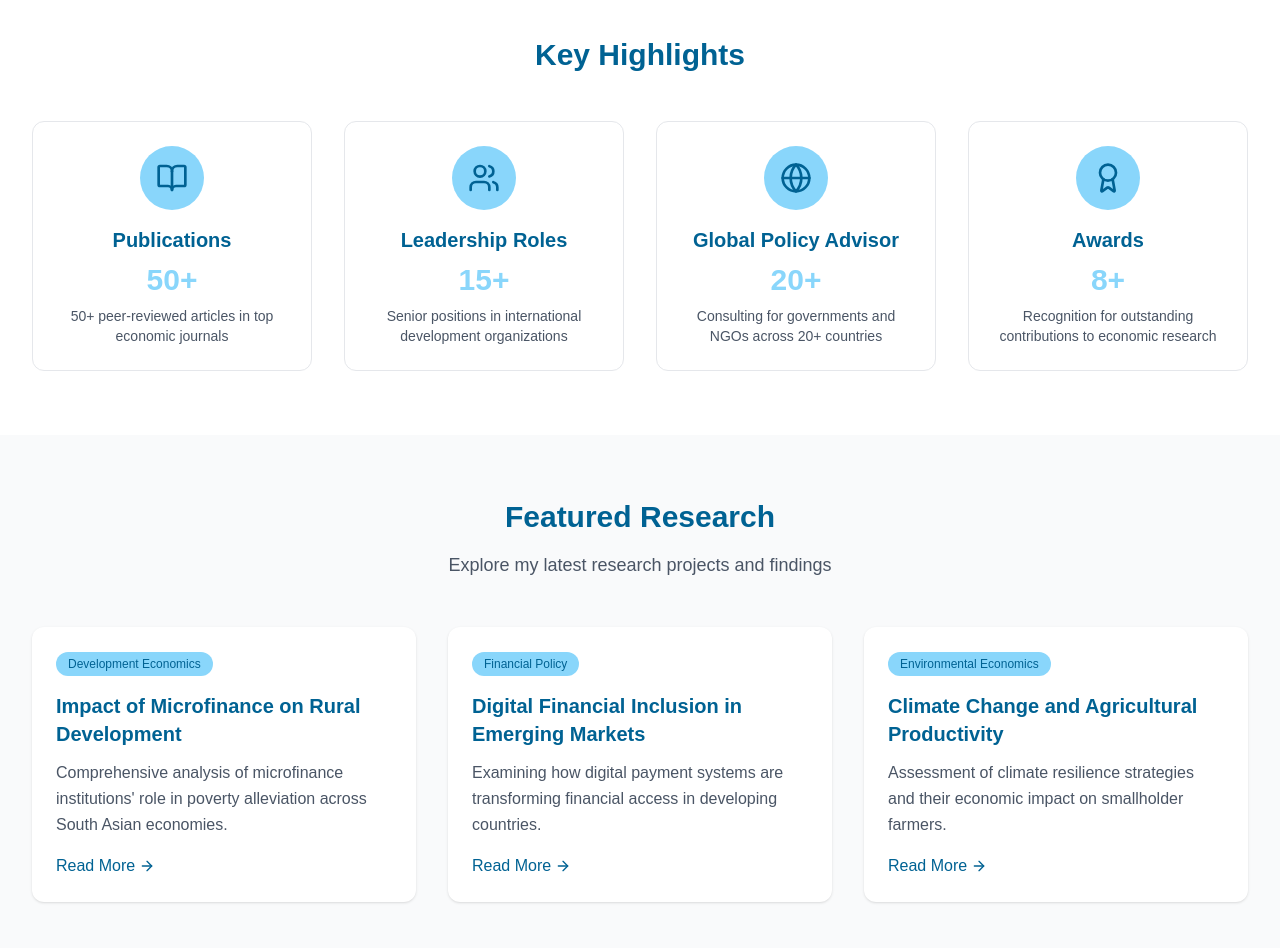
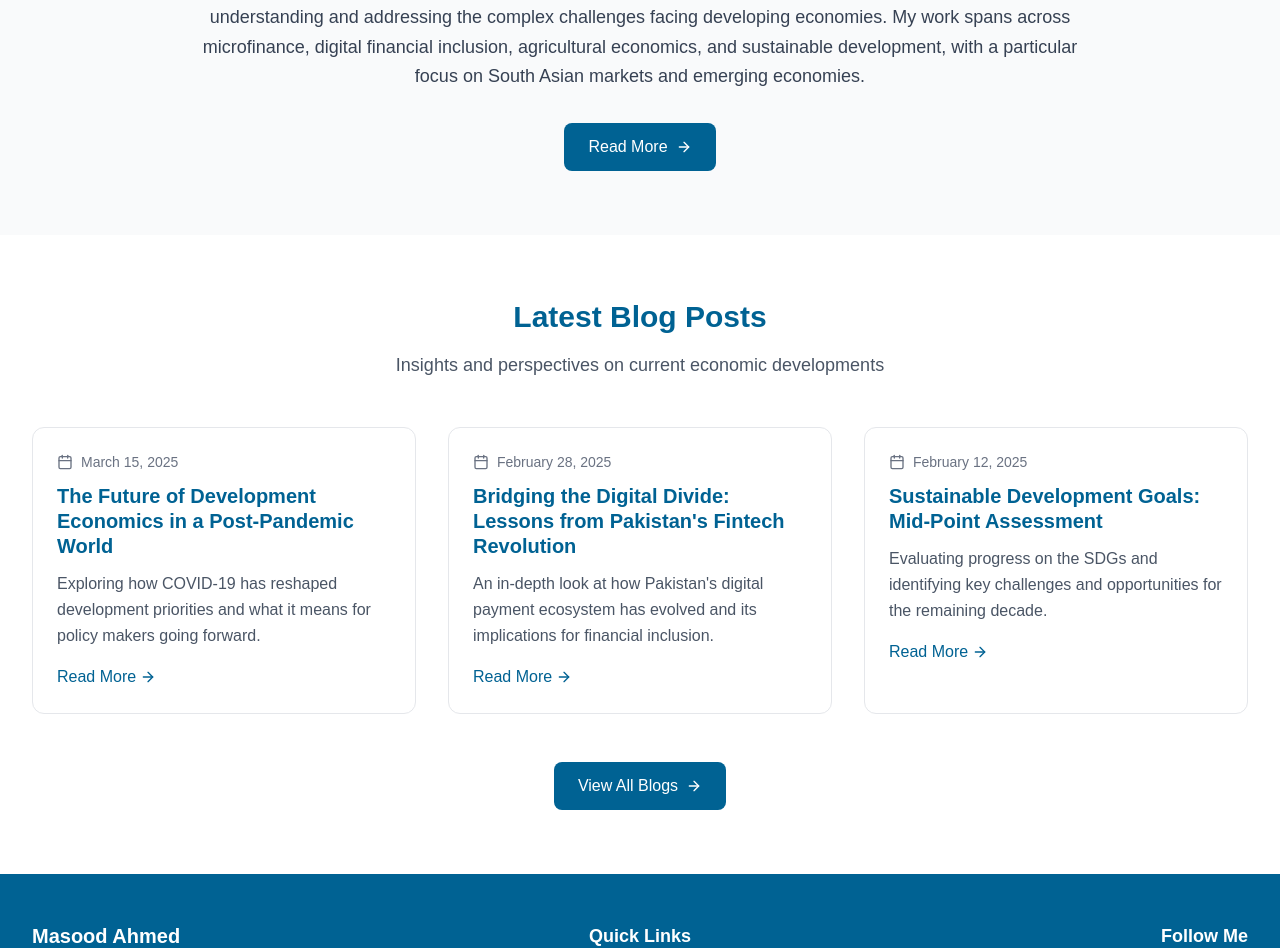
Before and after one commit to uzairshaikh346/MasoodAhmedPortfolio, a Next.js app: page / in a window 1280 px wide. Shown: the part 965-1913 px from the top of the page. Built offline with nearby package versions, Linux system fonts and the light colour scheme.

Commit message:
set images

```diff
--- a/src/app/about/page.tsx
+++ b/src/app/about/page.tsx
@@ -1,6 +1,7 @@
 "use client"
 import { motion } from 'framer-motion';
 import { Calendar, MapPin, GraduationCap, Briefcase, Mail, Linkedin, Twitter, CheckCircle, Award } from 'lucide-react';
+import Image from 'next/image';
 
 const AboutPage = () => {
   // Animation variants for scroll effects
@@ -129,28 +130,15 @@ const AboutPage = () => {
               className="flex justify-center lg:justify-end"
               variants={fadeInRight}
             >
-              <div className="relative">
-                <motion.div
-                  className="w-72 h-72 bg-gray-200 rounded-full flex items-center justify-center border-4 border-[#89d6fb]"
-                  whileHover={{ scale: 1.05 }}
-                  transition={{ duration: 0.3 }}
-                >
-                  <span className="text-gray-500 font-medium">Professional Photo</span>
-                </motion.div>
-                <motion.div
-                  className="absolute -bottom-4 -right-4 w-16 h-16 bg-[#006293] rounded-full flex items-center justify-center"
-                  animate={{
-                    scale: [1, 1.1, 1],
-                    rotate: [0, 10, -10, 0]
-                  }}
-                  transition={{
-                    duration: 2,
-                    repeat: Infinity,
-                    repeatType: "reverse"
-                  }}
-                >
-                  <Award className="w-8 h-8 text-white" />
-                </motion.div>
+              <div className="relative w-64 h-64 bg-gray-200 rounded-full flex items-center justify-center border-4 border-[#89d6fb] overflow-hidden">
+                <Image
+                  src="/masood_ahmed2.PNG"
+                  alt="Profile Photo"
+                  fill
+                  className="object-cover"
+                  priority
+                />
+
               </div>
             </motion.div>
           </motion.div>
@@ -375,84 +363,7 @@ const AboutPage = () => {
         </div>
       </section>
 
-      {/* Social Links Section */}
-      <section className="py-16 px-4 sm:px-6 lg:px-8">
-        <div className="max-w-4xl mx-auto text-center">
-          <motion.h2
-            className="text-3xl font-bold text-[#006293] mb-8"
-            initial={{ opacity: 0, y: 30 }}
-            whileInView={{ opacity: 1, y: 0 }}
-            transition={{ duration: 0.6 }}
-            viewport={{ once: true }}
-          >
-            Let&apos;s Connect
-          </motion.h2>
-          <motion.p
-            className="text-lg text-gray-600 mb-12"
-            initial={{ opacity: 0, y: 30 }}
-            whileInView={{ opacity: 1, y: 0 }}
-            transition={{ delay: 0.2, duration: 0.6 }}
-            viewport={{ once: true }}
-          >
-            I&apos;m always interested in discussing development economics, policy research, and potential collaborations.
-          </motion.p>
 
-          <motion.div
-            className="flex justify-center space-x-8"
-            initial="initial"
-            whileInView="animate"
-            variants={staggerContainer}
-            viewport={{ once: true }}
-          >
-            <motion.a
-              href="mailto:masood.ahmed@email.com"
-              className="group inline-flex flex-col items-center p-6 bg-white rounded-xl shadow-lg hover:shadow-xl transition-all duration-300"
-              aria-label="Email"
-              variants={fadeInUp}
-              transition={{ delay: 0.1 }}
-              whileHover={{ scale: 1.1, y: -10 }}
-              whileTap={{ scale: 0.95 }}
-            >
-              <div className="w-16 h-16 bg-[#006293] text-white rounded-full flex items-center justify-center mb-3 group-hover:bg-[#89d6fb] group-hover:text-[#006293] transition-colors duration-300">
-                <Mail className="w-7 h-7" />
-              </div>
-              <span className="text-[#006293] font-medium">Email</span>
-            </motion.a>
-            <motion.a
-              href="https://linkedin.com"
-              target="_blank"
-              rel="noopener noreferrer"
-              className="group inline-flex flex-col items-center p-6 bg-white rounded-xl shadow-lg hover:shadow-xl transition-all duration-300"
-              aria-label="LinkedIn"
-              variants={fadeInUp}
-              transition={{ delay: 0.2 }}
-              whileHover={{ scale: 1.1, y: -10 }}
-              whileTap={{ scale: 0.95 }}
-            >
-              <div className="w-16 h-16 bg-[#006293] text-white rounded-full flex items-center justify-center mb-3 group-hover:bg-[#89d6fb] group-hover:text-[#006293] transition-colors duration-300">
-                <Linkedin className="w-7 h-7" />
-              </div>
-              <span className="text-[#006293] font-medium">LinkedIn</span>
-            </motion.a>
-            <motion.a
-              href="https://twitter.com"
-              target="_blank"
-              rel="noopener noreferrer"
-              className="group inline-flex flex-col items-center p-6 bg-white rounded-xl shadow-lg hover:shadow-xl transition-all duration-300"
-              aria-label="Twitter"
-              variants={fadeInUp}
-              transition={{ delay: 0.3 }}
-              whileHover={{ scale: 1.1, y: -10 }}
-              whileTap={{ scale: 0.95 }}
-            >
-              <div className="w-16 h-16 bg-[#006293] text-white rounded-full flex items-center justify-center mb-3 group-hover:bg-[#89d6fb] group-hover:text-[#006293] transition-colors duration-300">
-                <Twitter className="w-7 h-7" />
-              </div>
-              <span className="text-[#006293] font-medium">Twitter</span>
-            </motion.a>
-          </motion.div>
-        </div>
-      </section>
     </div>
   );
 };
--- a/src/app/page.tsx
+++ b/src/app/page.tsx
@@ -1,6 +1,7 @@
 "use client"
 import { ArrowRight, BookOpen, Award, Users, Globe, Calendar } from 'lucide-react';
 import { motion } from 'framer-motion';
+import Image from 'next/image';
 
 const HomePage = () => {
   const highlights = [
@@ -139,13 +140,7 @@ const HomePage = () => {
                   About Me
                   <ArrowRight className="ml-2 w-4 h-4" />
                 </a>
-                <a
-                  href="/research"
-                  className="inline-flex items-center px-8 py-3 border-2 border-[#006293] text-[#006293] font-medium rounded-lg hover:bg-[#89d6fb] hover:border-[#89d6fb] transition-all duration-200"
-                >
-                  View Research
-                  <ArrowRight className="ml-2 w-4 h-4" />
-                </a>
+
               </motion.div>
             </motion.div>
             <motion.div
@@ -155,9 +150,8 @@ const HomePage = () => {
               variants={scaleIn}
               transition={{ duration: 1, delay: 0.3, ease: "easeOut" }}
             >
-              <div className="w-80 h-80 bg-gray-200 rounded-full flex items-center justify-center">
-                <span className="text-gray-500 font-medium">Profile Photo</span>
-              </div>
+               <Image src="/masood_ahmed.PNG" alt="Profile Photo" layout='responsive' width={320} height={320}
+               className="w-80 h-80 bg-gray-200 rounded-full flex items-center justify-center"/>
             </motion.div>
           </div>
         </div>
@@ -203,131 +197,9 @@ const HomePage = () => {
         </div>
       </section>
 
-      {/* Key Highlights */}
-      <section className="py-16 px-4 sm:px-6 lg:px-8">
-        <div className="max-w-7xl mx-auto">
-          <motion.h2
-            className="text-3xl font-bold text-[#006293] text-center mb-12"
-            initial="hidden"
-            whileInView="visible"
-            viewport={{ once: true, margin: "-100px" }}
-            variants={fadeInUp}
-            transition={{ duration: 0.6, ease: "easeOut" }}
-          >
-            Key Highlights
-          </motion.h2>
-          <motion.div
-            className="grid grid-cols-1 md:grid-cols-2 lg:grid-cols-4 gap-8"
-            initial="hidden"
-            whileInView="visible"
-            viewport={{ once: true, margin: "-100px" }}
-            variants={staggerContainer}
-          >
-            {highlights.map((highlight, index) => (
-              <motion.div
-                key={index}
-                className="text-center p-6 rounded-xl border border-gray-200 hover:shadow-lg transition-shadow duration-200"
-                variants={fadeInUp}
-                transition={{ duration: 0.6, ease: "easeOut" }}
-                whileHover={{
-                  scale: 1.05,
-                  transition: { duration: 0.2 }
-                }}
-              >
-                <motion.div
-                  className="inline-flex items-center justify-center w-16 h-16 bg-[#89d6fb] text-[#006293] rounded-full mb-4"
-                  whileHover={{ rotate: 360 }}
-                  transition={{ duration: 0.6, ease: "easeInOut" }}
-                >
-                  {highlight.icon}
-                </motion.div>
-                <h3 className="text-xl font-semibold text-[#006293] mb-2">{highlight.title}</h3>
-                <motion.p
-                  className="text-3xl font-bold text-[#89d6fb] mb-2"
-                  initial={{ scale: 0 }}
-                  whileInView={{ scale: 1 }}
-                  viewport={{ once: true }}
-                  transition={{ duration: 0.5, delay: index * 0.1 + 0.3, type: "spring", stiffness: 100 }}
-                >
-                  {highlight.stat}
-                </motion.p>
-                <p className="text-gray-600 text-sm">{highlight.description}</p>
-              </motion.div>
-            ))}
-          </motion.div>
-        </div>
-      </section>
 
-      {/* Featured Research */}
-      <section className="py-16 px-4 sm:px-6 lg:px-8 bg-gray-50">
-        <div className="max-w-7xl mx-auto">
-          <motion.div
-            className="text-center mb-12"
-            initial="hidden"
-            whileInView="visible"
-            viewport={{ once: true, margin: "-100px" }}
-            variants={staggerContainer}
-          >
-            <motion.h2
-              className="text-3xl font-bold text-[#006293] mb-4"
-              variants={fadeInUp}
-              transition={{ duration: 0.6, ease: "easeOut" }}
-            >
-              Featured Research
-            </motion.h2>
-            <motion.p
-              className="text-lg text-gray-600"
-              variants={fadeInUp}
-              transition={{ duration: 0.6, delay: 0.2, ease: "easeOut" }}
-            >
-              Explore my latest research projects and findings
-            </motion.p>
-          </motion.div>
-          <motion.div
-            className="grid grid-cols-1 md:grid-cols-2 lg:grid-cols-3 gap-8"
-            initial="hidden"
-            whileInView="visible"
-            viewport={{ once: true, margin: "-100px" }}
-            variants={staggerContainer}
-          >
-            {featuredResearch.map((project, index) => (
-              <motion.div
-                key={index}
-                className="bg-white rounded-xl p-6 shadow-sm hover:shadow-md transition-shadow duration-200"
-                variants={fadeInUp}
-                transition={{ duration: 0.6, ease: "easeOut" }}
-                whileHover={{
-                  y: -8,
-                  transition: { duration: 0.3, ease: "easeOut" }
-                }}
-              >
-                <motion.div
-                  className="mb-4"
-                  initial={{ opacity: 0, scale: 0.8 }}
-                  whileInView={{ opacity: 1, scale: 1 }}
-                  viewport={{ once: true }}
-                  transition={{ duration: 0.4, delay: index * 0.1 + 0.3 }}
-                >
-                  <span className="inline-block px-3 py-1 bg-[#89d6fb] text-[#006293] text-xs font-medium rounded-full">
-                    {project.category}
-                  </span>
-                </motion.div>
-                <h3 className="text-xl font-semibold text-[#006293] mb-3">{project.title}</h3>
-                <p className="text-gray-600 mb-4 leading-relaxed">{project.description}</p>
-                <motion.a
-                  href="/research"
-                  className="inline-flex items-center text-[#006293] hover:text-[#89d6fb] font-medium transition-colors duration-200"
-                  whileHover={{ x: 5 }}
-                  transition={{ duration: 0.2 }}
-                >
-                  Read More
-                  <ArrowRight className="ml-1 w-4 h-4" />
-                </motion.a>
-              </motion.div>
-            ))}
-          </motion.div>
-        </div>
-      </section>
+
+
 
       {/* Latest Blog Posts */}
       <section className="py-16 px-4 sm:px-6 lg:px-8">
```
Also changed, not shown: public/masood_ahmed.PNG (added), public/masood_ahmed2.PNG (added).
